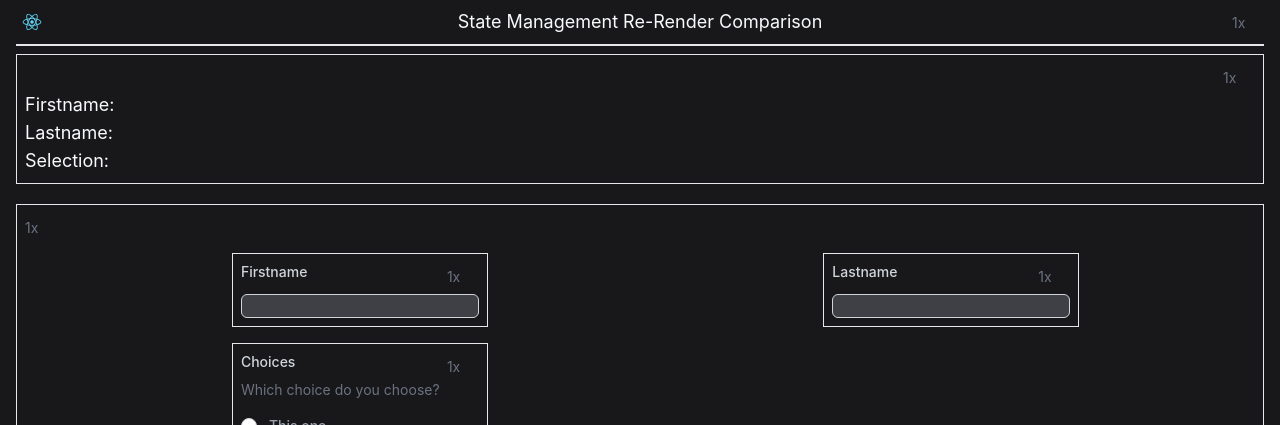
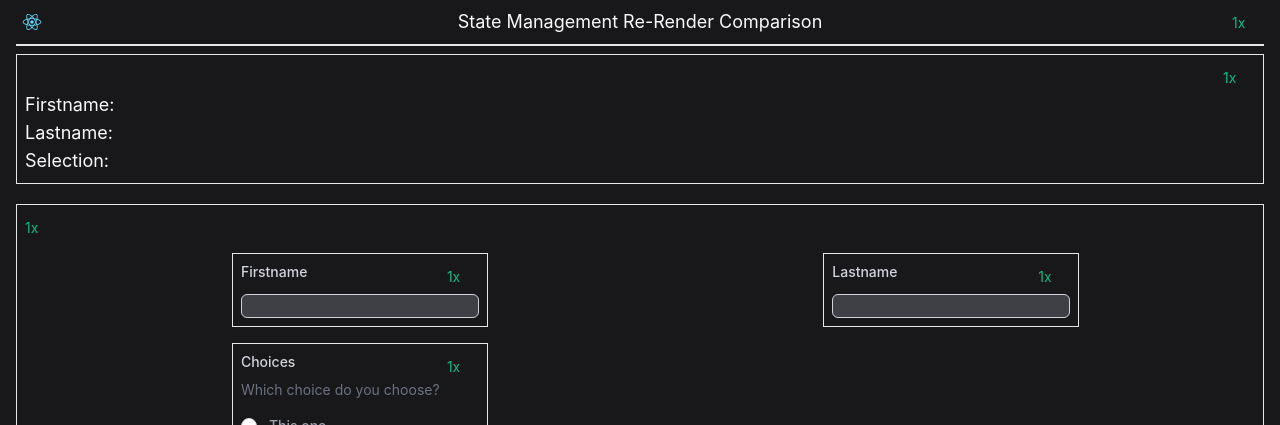
Before and after one commit to jared-lbx/state-management-experiments, a React (Create React App) app: page / in a window 1280 px wide. Shown: the top 425 px of the page. Built offline with nearby package versions, Linux system fonts and the light colour scheme.

Commit message:
color render count

```diff
--- a/src/components/RenderCounter.jsx
+++ b/src/components/RenderCounter.jsx
@@ -5,7 +5,7 @@ export function RenderCounter() {
   renderCounter.current = renderCounter.current + 1;
   return (
     <div className="w-8">
-      <span className="text-sm text-gray-500">{renderCounter.current}x</span>
+      <span className="text-sm text-emerald-500">{renderCounter.current}x</span>
     </div>
   );
 }
```
